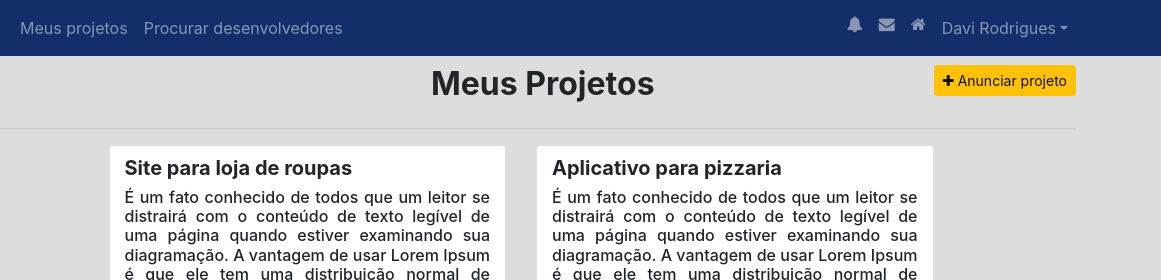
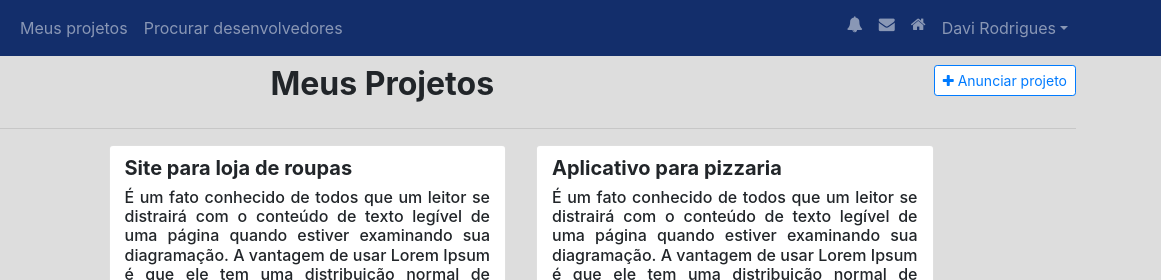
Before and after one commit to dav1rm/front-end-classificados, a plain HTML site: page meus-projetos-comum.html in a window 1280 px wide. Shown: the top 280 px of the page, 119-1280 px from the left. Drawn offline with nearby package versions, Linux system fonts and the light colour scheme.

Commit message:
Alteracao no estilo

```diff
--- a/css/style.css
+++ b/css/style.css
@@ -199,3 +199,6 @@ span.input-group-btn {
 .justify-content-center {
   justify-content: space-around !important;
 }
+.title-page h2 {
+  margin: 0 auto;
+}
--- a/meus-projetos-comum.html
+++ b/meus-projetos-comum.html
@@ -78,7 +78,7 @@
                         <h2>Meus Projetos</h2>
                     </div>
                     <form class="form-inline form-busca">
-                        <a href="cadastro-anuncio.html" class="btn btn-sm btn-warning">
+                        <a href="cadastro-anuncio.html" class="btn btn-sm btn-primary">
                             <i class="fa fa-plus" aria-hidden="true"></i> Anunciar projeto
                         </a>
                     </form>
```
